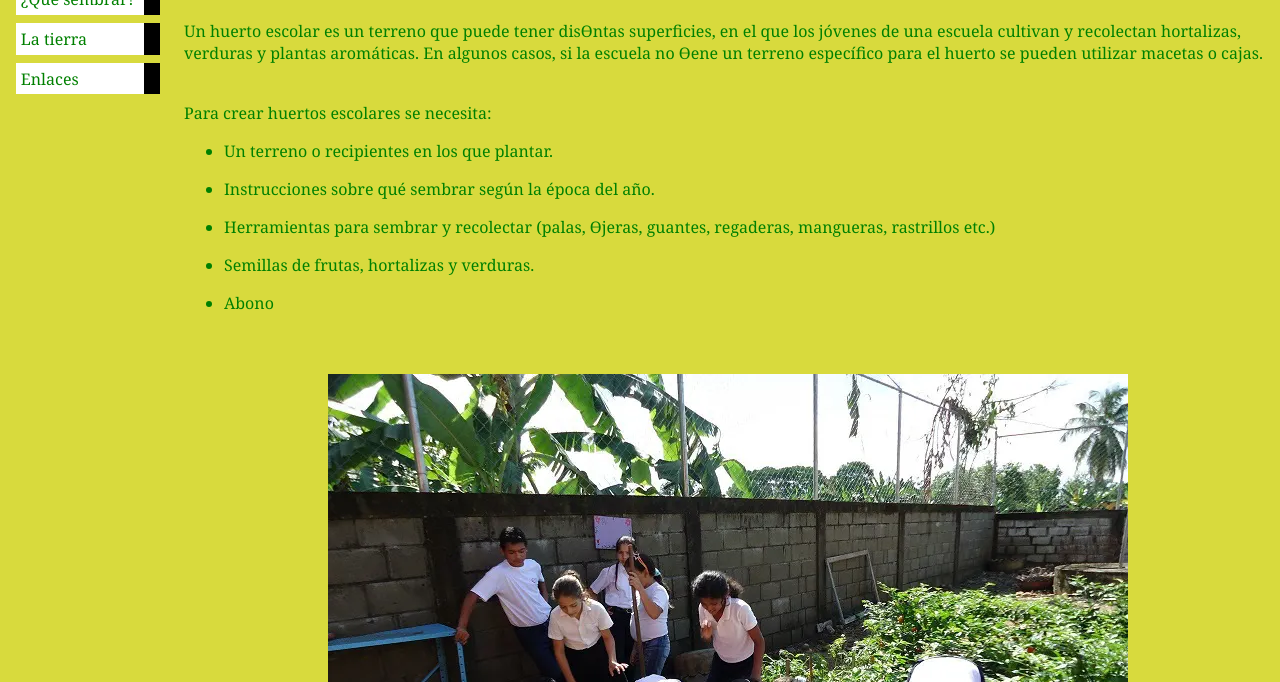
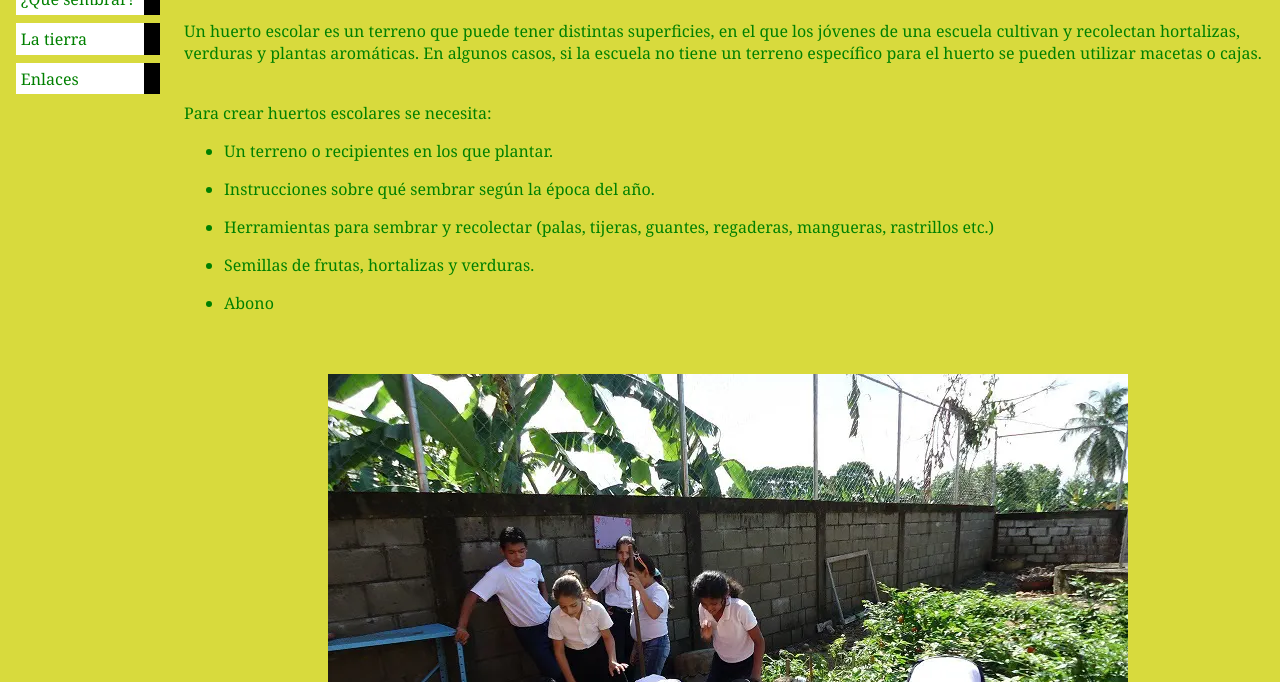
Before and after one commit to terealva776/Martincito123, a plain HTML site: page index.html in a window 1280 px wide. Shown: the part 118-800 px from the top of the page. Drawn offline with Linux system fonts and the light colour scheme.

Commit message:
Update index.html

```diff
--- a/index.html
+++ b/index.html
@@ -16,16 +16,16 @@
 <center>
 <h1>Mi primera página con estilo</h1>
 <h1>¡Huerto Escolar!</h1></center>
-<p> Un huerto escolar es un terreno que puede tener disƟntas superficies, en el que los jóvenes de
+<p> Un huerto escolar es un terreno que puede tener distintas superficies, en el que los jóvenes de
 una escuela cultivan y recolectan hortalizas, verduras y plantas aromáticas. En algunos casos, si la
-escuela no Ɵene un terreno específico para el huerto se pueden utilizar macetas o cajas.
+escuela no tiene un terreno específico para el huerto se pueden utilizar macetas o cajas.
 <br>
 <br>
 <p> Para crear huertos escolares se necesita:
 <ul>
  <li><p>Un terreno o recipientes en los que plantar.
  <li><p>Instrucciones sobre qué sembrar según la época del año.
- <li><p>Herramientas para sembrar y recolectar (palas, Ɵjeras, guantes, regaderas,
+ <li><p>Herramientas para sembrar y recolectar (palas, tijeras, guantes, regaderas,
 mangueras, rastrillos etc.)
  <li><p> Semillas de frutas, hortalizas y verduras.
  <li><p> Abono
```
